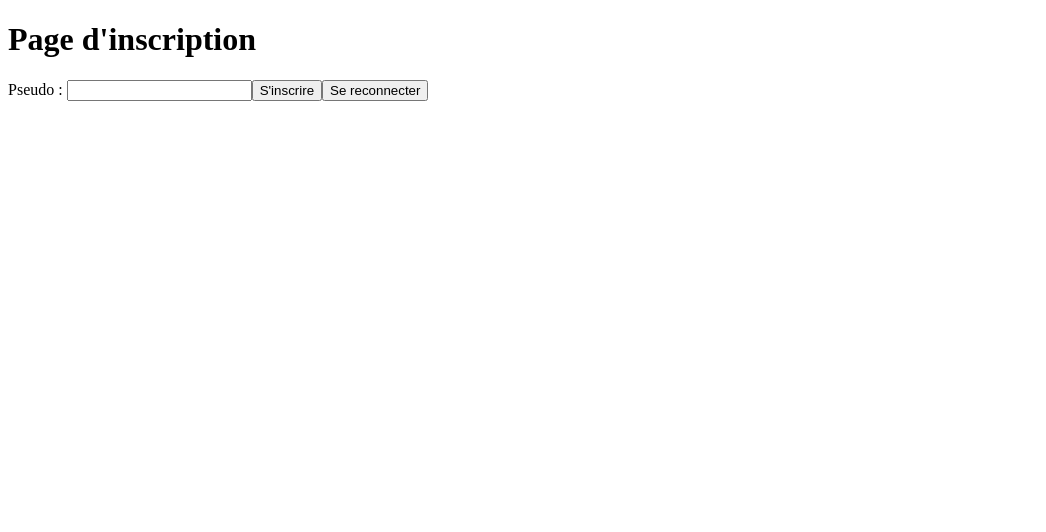
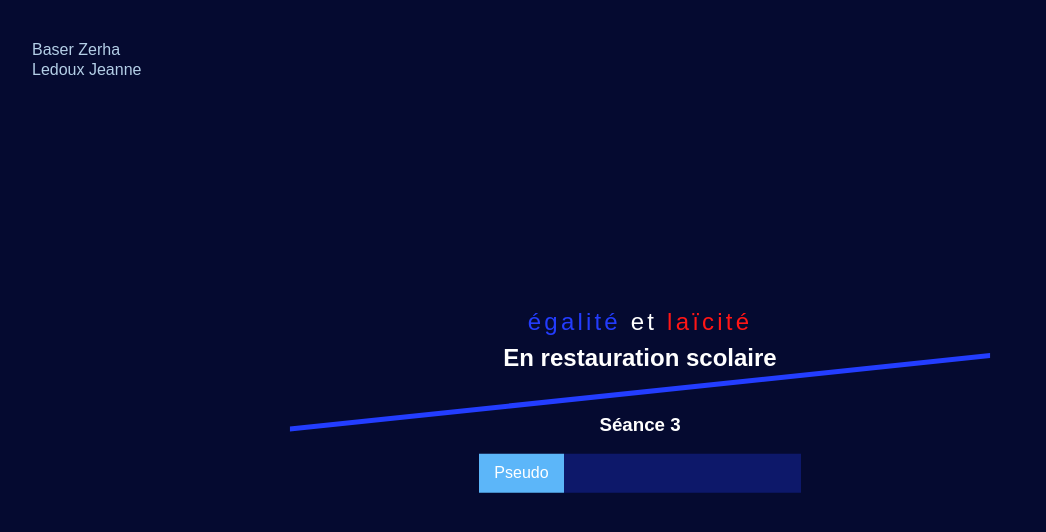
Before and after one commit to simon511000/kahoot-gamified, a React (Create React App) app: page / in a window 1280 px wide. Shown: the top 532 px of the page, without its empty margins (0-1046 px from the left). Built offline with nearby package versions, Linux system fonts and the light colour scheme; no server answers.

Commit message:
ajout du style de la page d'inscription + quelques modifs

```diff
--- a/package.json
+++ b/package.json
@@ -5,6 +5,7 @@
   "dependencies": {
     "concurrently": "^7.0.0",
     "depcheck": "^1.4.3",
+    "normalize.css": "^8.0.1",
     "react": "^17.0.2",
     "react-dom": "^17.0.2",
     "react-scripts": "5.0.0",
--- /dev/null
+++ b/src/client/App.scss
@@ -0,0 +1,16 @@
+@import "normalize.css";
+
+html,
+body,
+#root {
+  background-color: #050a30;
+  font-family: Arial, Helvetica, sans-serif;
+  margin: 0;
+  padding: 0;
+  height: 100%;
+  color: white;
+}
+
+* {
+  box-sizing: border-box;
+}
--- a/src/client/App.tsx
+++ b/src/client/App.tsx
@@ -20,6 +20,8 @@ import { RegisterPage } from "./pages/RegisterPage/RegisterPage";
 import "react-toastify/dist/ReactToastify.css";
 import { AdminPage } from "./pages/AdminPage/AdminPage";
 import { PlayerPage } from "./pages/PlayerPage/PlayerPage";
+
+import "./App.scss";
 
 const ENDPOINT = "ws://127.0.0.1:3001";
 
@@ -62,6 +64,8 @@ export class App extends React.Component<AppProps, AppState> {
     this.handleAdminStopQuestion = this.handleAdminStopQuestion.bind(this);
     this.handleAdminFinishGame = this.handleAdminFinishGame.bind(this);
     this.handleAdminResetGame = this.handleAdminResetGame.bind(this);
+    this.handlePlayerAnswerQuestion =
+      this.handlePlayerAnswerQuestion.bind(this);
   }
 
   componentDidMount() {
@@ -250,9 +254,28 @@ export class App extends React.Component<AppProps, AppState> {
     });
   }
 
+  /**
+   * @returns true si bien pris en compte, false si erreur
+   */
+  async handlePlayerAnswerQuestion(
+    questionIndex: number,
+    answers: number[] | string
+  ): Promise<boolean> {
+    return await new Promise((resolve: (isOk: boolean) => void) => {
+      this.socket.emit("answerQuestion", questionIndex, answers, (error) => {
+        if (error !== false) {
+          this.notify(error, "error");
+          resolve(false);
+        } else {
+          resolve(true);
+        }
+      });
+    });
+  }
+
   render(): React.ReactNode {
     return (
-      <div>
+      <>
         {this.state.isLogged ? (
           this.state.player!.isAdmin ? (
             <AdminPage
@@ -270,6 +293,7 @@ export class App extends React.Component<AppProps, AppState> {
               gameState={this.state.gameState}
               gameStateData={this.state.gameStateData}
               timer={this.state.timer}
+              handleAnswerQuestion={this.handlePlayerAnswerQuestion}
             />
           )
         ) : (
@@ -279,7 +303,7 @@ export class App extends React.Component<AppProps, AppState> {
           />
         )}
         <ToastContainer />
-      </div>
+      </>
     );
   }
 }
--- /dev/null
+++ b/src/client/components/Title/Title.scss
@@ -0,0 +1,15 @@
+.title {
+  font-size: 1.5rem;
+  letter-spacing: 0.2rem;
+  margin: 0;
+
+  &--1 {
+    color: #233cfd;
+  }
+  &--2 {
+    color: white;
+  }
+  &--3 {
+    color: #ff1616;
+  }
+}
--- /dev/null
+++ b/src/client/components/Title/Title.tsx
@@ -0,0 +1,11 @@
+import "./Title.scss";
+
+export function Title() {
+  return (
+    <p className="title">
+      <span className="title--1">égalité </span>
+      <span className="title--2">et </span>
+      <span className="title--3">laïcité</span>
+    </p>
+  );
+}
--- a/src/client/pages/PlayerPage/PlayerPage.tsx
+++ b/src/client/pages/PlayerPage/PlayerPage.tsx
@@ -19,6 +19,10 @@ type PlayerPageProps = {
     | GameStateQuestionTermine
     | GameStateJeuTermine;
   timer: number;
+  handleAnswerQuestion: (
+    questionIndex: number,
+    answers: number[] | string
+  ) => Promise<boolean>;
 };
 type PlayerPageState = {};
 export class PlayerPage extends React.Component<
@@ -48,6 +52,8 @@ export class PlayerPage extends React.Component<
             gameStateData={
               this.props.gameStateData as GameStateQuestionCommence
             }
+            timer={this.props.timer}
+            handleAnswerQuestion={this.props.handleAnswerQuestion}
           />
         );
         break;
--- a/src/client/pages/PlayerPage/QuestionCommencePage/QuestionCommence.tsx
+++ b/src/client/pages/PlayerPage/QuestionCommencePage/QuestionCommence.tsx
@@ -3,6 +3,11 @@ import * as React from "react";
 
 type QuestionCommencePageProps = {
   gameStateData: GameStateQuestionCommence;
+  timer: number;
+  handleAnswerQuestion: (
+    questionIndex: number,
+    answers: number[] | string
+  ) => Promise<boolean>;
 };
 type QuestionCommencePageState = {};
 export class QuestionCommencePage extends React.Component<
@@ -10,6 +15,15 @@ export class QuestionCommencePage extends React.Component<
   QuestionCommencePageState
 > {
   render(): React.ReactNode {
-    return <p>La question a commencé</p>;
+    const { question, questionIndex } = this.props.gameStateData;
+
+    return (
+      <div>
+        <h3>
+          {questionIndex + 1}) {question.question}{" "}
+          {this.props.timer !== -1 ? this.props.timer + "s" : null}
+        </h3>
+      </div>
+    );
   }
 }
--- /dev/null
+++ b/src/client/pages/RegisterPage/RegisterPage.scss
@@ -0,0 +1,54 @@
+.registerPage {
+  position: relative;
+  padding: 2rem;
+  height: 100%;
+  width: 100%;
+
+  &__names {
+    color: #b4cfe7;
+    line-height: 0.25rem;
+  }
+
+  &__center {
+    width: 100%;
+    position: absolute;
+    top: 50%;
+    left: 50%;
+    transform: translateX(-50%) translateY(-50%);
+    text-align: center;
+
+    &__title {
+      font-size: 1.5rem;
+      margin: 0.5rem;
+    }
+
+    &__barre {
+      margin: 1.2rem auto 0 auto;
+      background-color: #233dff;
+      width: 55%;
+      height: 0.3rem;
+      transform: rotate(-6deg) skew(-6deg);
+    }
+
+    &__pseudo {
+      font-size: 1rem;
+
+      &__label {
+        display: inline-block;
+        height: inherit;
+        background-color: #5cb6f9;
+        color: white;
+        padding: 10px 15px;
+        font-size: inherit;
+      }
+      &__input {
+        background-color: #0d186a;
+        border: 0px solid transparent;
+        border-radius: 0;
+        color: white;
+        padding: 10px 15px;
+        font-size: inherit;
+      }
+    }
+  }
+}
--- a/src/client/pages/RegisterPage/RegisterPage.tsx
+++ b/src/client/pages/RegisterPage/RegisterPage.tsx
@@ -1,4 +1,7 @@
+import { Title } from "client/components/Title/Title";
 import { useState } from "react";
+
+import "./RegisterPage.scss";
 
 type RegisterPageProps = {
   handleRegister: (pseudo: string) => Promise<boolean>;
@@ -11,9 +14,36 @@ export function RegisterPage({
   const [pseudo, setPseudo] = useState("");
 
   return (
-    <div>
-      <h1>Page d'inscription</h1>
-      <label htmlFor="pseudo">Pseudo : </label>
+    <div className="registerPage">
+      <div className="registerPage__names">
+        <p className="registerPage__name">Baser Zerha</p>
+        <p className="registerPage__name">Ledoux Jeanne</p>
+      </div>
+      <div className="registerPage__center">
+        <Title />
+        <h1 className="registerPage__center__title">
+          En restauration scolaire
+        </h1>
+        <div className="registerPage__center__barre"></div>
+        <h3 className="subtitle">Séance 3</h3>
+        <div className="registerPage__center__pseudo">
+          <label
+            htmlFor="pseudo"
+            className="registerPage__center__pseudo__label"
+          >
+            Pseudo
+          </label>
+          <input
+            type="text"
+            name="pseudo"
+            id="pseudo"
+            className="registerPage__center__pseudo__input"
+            value={pseudo}
+            onChange={(event) => setPseudo(event.target.value)}
+          />
+        </div>
+      </div>
+      {/* <label htmlFor="pseudo">Pseudo : </label>
       <input
         type="text"
         name="pseudo"
@@ -22,7 +52,7 @@ export function RegisterPage({
         onChange={(event) => setPseudo(event.target.value)}
       />
       <button onClick={() => handleRegister(pseudo)}>S'inscrire</button>
-      <button onClick={handleReconnect}>Se reconnecter</button>
+      <button onClick={handleReconnect}>Se reconnecter</button> */}
     </div>
   );
 }
--- a/src/core/interfaces/GameInterfaces.ts
+++ b/src/core/interfaces/GameInterfaces.ts
@@ -33,10 +33,11 @@ export enum GameState {
 export interface GameStateJeuPasEncoreCommence {}
 export interface GameStateQuestionCommence {
   questionIndex: number;
-  question: Question;
+  question: Question; // L'objet Question dépourvu des bonnes réponses
 }
 export interface GameStateQuestionTermine {
-  bonnesReponses: number[];
+  questionIndex: number;
+  question: Question;
 }
 export interface GameStateJeuTermine {}
 
--- a/src/core/interfaces/SocketIOInterfaces.ts
+++ b/src/core/interfaces/SocketIOInterfaces.ts
@@ -49,7 +49,7 @@ export interface ClientToServerEvents {
   /****** PLAYER ******/
   answerQuestion: (
     questionIndex: number,
-    answers: number[],
+    answers: number[] | string,
     callback: (error: false | string) => void
   ) => void;
   getGameState: (
```
Also changed, not shown: src/server/index.ts (+7 -2 lines), 1 other file (tests, documents, lock files or other folders).
